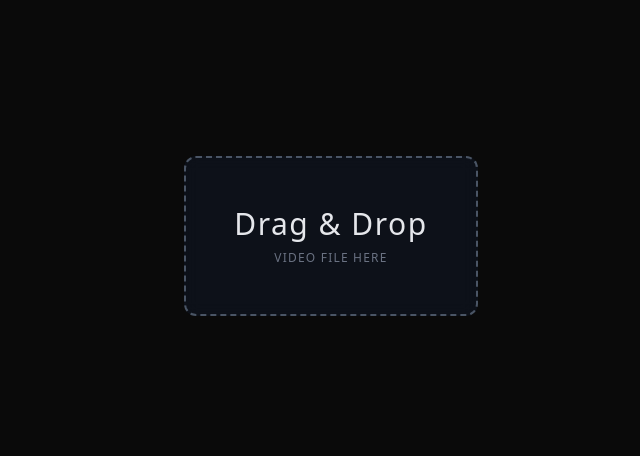
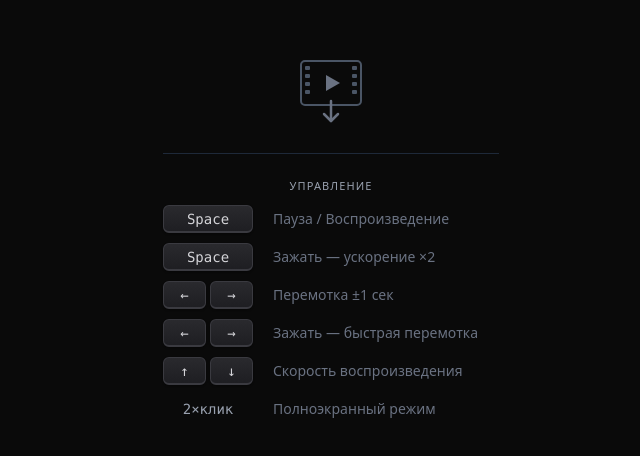
Before and after one commit to energet666/videoplayer, a Svelte app: page / in a window 1280 px wide. Shown: the part 164-620 px from the top of the page, without its empty margins (309-949 px from the left). Built offline with nearby package versions, Linux system fonts and the light colour scheme.

Commit message:
feat: enhance welcome screen with keyboard shortcuts guide

```diff
--- a/src/App.svelte
+++ b/src/App.svelte
@@ -88,21 +88,177 @@
       style="-webkit-app-region: drag;"
     ></div>
 
-    <!-- Drop Zone (Non-Draggable) -->
+    <!-- Welcome Screen -->
     <div
       class="absolute inset-0 z-10 flex flex-col items-center justify-center pointer-events-none"
     >
       <div
-        class="border-2 border-dashed border-gray-600 rounded-xl p-12 bg-gray-900/50 backdrop-blur-sm transition-colors duration-300 transform scale-100"
-        class:bg-gray-800={isDragging}
+        class="flex flex-col items-center gap-6 max-w-sm w-full px-6 transition-transform duration-300"
         class:scale-105={isDragging}
       >
-        <h1 class="text-3xl font-light mb-2 tracking-wider text-gray-200">
-          Drag & Drop
-        </h1>
-        <p class="text-gray-500 text-xs uppercase tracking-widest text-center">
-          Video File Here
-        </p>
+        <!-- Drop Video Icon -->
+        <div class="flex flex-col items-center">
+          <svg
+            class="w-20 h-20 transition-colors duration-300"
+            class:text-blue-400={isDragging}
+            viewBox="0 0 80 80"
+            fill="none"
+          >
+            <!-- Film strip body -->
+            <rect
+              x="10"
+              y="12"
+              width="60"
+              height="44"
+              rx="4"
+              stroke="currentColor"
+              stroke-width="2"
+              class="text-gray-600"
+            />
+            <!-- Sprocket holes left -->
+            <rect
+              x="14"
+              y="17"
+              width="5"
+              height="4"
+              rx="1"
+              fill="currentColor"
+              class="text-gray-600"
+            />
+            <rect
+              x="14"
+              y="25"
+              width="5"
+              height="4"
+              rx="1"
+              fill="currentColor"
+              class="text-gray-600"
+            />
+            <rect
+              x="14"
+              y="33"
+              width="5"
+              height="4"
+              rx="1"
+              fill="currentColor"
+              class="text-gray-600"
+            />
+            <rect
+              x="14"
+              y="41"
+              width="5"
+              height="4"
+              rx="1"
+              fill="currentColor"
+              class="text-gray-600"
+            />
+            <!-- Sprocket holes right -->
+            <rect
+              x="61"
+              y="17"
+              width="5"
+              height="4"
+              rx="1"
+              fill="currentColor"
+              class="text-gray-600"
+            />
+            <rect
+              x="61"
+              y="25"
+              width="5"
+              height="4"
+              rx="1"
+              fill="currentColor"
+              class="text-gray-600"
+            />
+            <rect
+              x="61"
+              y="33"
+              width="5"
+              height="4"
+              rx="1"
+              fill="currentColor"
+              class="text-gray-600"
+            />
+            <rect
+              x="61"
+              y="41"
+              width="5"
+              height="4"
+              rx="1"
+              fill="currentColor"
+              class="text-gray-600"
+            />
+            <!-- Play triangle -->
+            <path
+              d="M35 26 L35 42 L49 34 Z"
+              fill="currentColor"
+              class="text-gray-500"
+            />
+            <!-- Arrow down -->
+            <line
+              x1="40"
+              y1="52"
+              x2="40"
+              y2="72"
+              stroke="currentColor"
+              stroke-width="2.5"
+              stroke-linecap="round"
+              class="text-gray-500"
+              class:text-blue-400={isDragging}
+            />
+            <polyline
+              points="33,65 40,72 47,65"
+              stroke="currentColor"
+              stroke-width="2.5"
+              stroke-linecap="round"
+              stroke-linejoin="round"
+              class="text-gray-500"
+              class:text-blue-400={isDragging}
+            />
+          </svg>
+        </div>
+
+        <!-- Divider -->
+        <div class="w-full border-t border-gray-800"></div>
+
+        <!-- Keyboard Shortcuts -->
+        <div class="w-full text-sm text-gray-500 space-y-2">
+          <p
+            class="text-gray-400 text-[11px] uppercase tracking-widest font-medium mb-3 text-center"
+          >
+            Управление
+          </p>
+          <div class="grid grid-cols-[90px_1fr] gap-x-5 gap-y-2.5 items-center">
+            <div class="flex gap-1"><kbd class="flex-1">Space</kbd></div>
+            <span>Пауза / Воспроизведение</span>
+
+            <div class="flex gap-1"><kbd class="flex-1">Space</kbd></div>
+            <span>Зажать — ускорение ×2</span>
+
+            <div class="flex gap-1">
+              <kbd class="flex-1">←</kbd><kbd class="flex-1">→</kbd>
+            </div>
+            <span>Перемотка ±1 сек</span>
+
+            <div class="flex gap-1">
+              <kbd class="flex-1">←</kbd><kbd class="flex-1">→</kbd>
+            </div>
+            <span>Зажать — быстрая перемотка</span>
+
+            <div class="flex gap-1">
+              <kbd class="flex-1">↑</kbd><kbd class="flex-1">↓</kbd>
+            </div>
+            <span>Скорость воспроизведения</span>
+
+            <div
+              class="flex justify-center items-center h-[28px] text-gray-400 font-mono text-sm"
+            >
+              2×клик
+            </div>
+            <span>Полноэкранный режим</span>
+          </div>
+        </div>
       </div>
     </div>
 
@@ -117,3 +273,24 @@
     {/if}
   {/if}
 </main>
+
+<style>
+  kbd {
+    display: inline-flex;
+    align-items: center;
+    justify-content: center;
+    min-width: 32px;
+    height: 28px;
+    padding: 0 10px;
+    font-size: 14px;
+    text-align: center;
+    background: linear-gradient(180deg, #2a2a2e 0%, #1e1e22 100%);
+    border: 1px solid #3a3a40;
+    border-bottom-width: 2px;
+    border-radius: 6px;
+    box-shadow: 0 1px 2px rgba(0, 0, 0, 0.4);
+    color: #d4d4d8;
+    font-family: ui-monospace, SFMono-Regular, "SF Mono", Menlo, monospace;
+    white-space: nowrap;
+  }
+</style>
```
